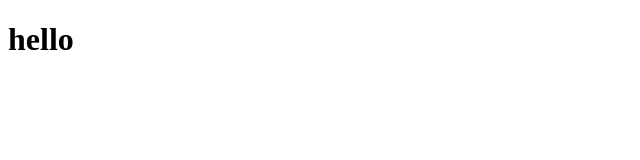
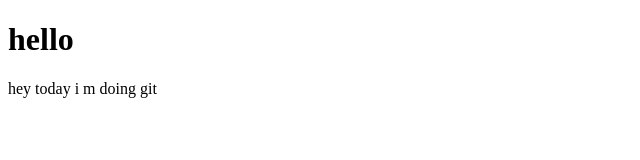
Before and after one commit to Sammy-99/crud-operation-in-laravel, a plain HTML site: page index.html in a window 1280 px wide. Shown: the whole page, without its empty margins (0-640 px from the left). Drawn offline with Linux system fonts and the light colour scheme.

Commit message:
version 2

```diff
--- a/index.html
+++ b/index.html
@@ -8,5 +8,6 @@
 </head>
 <body>
     <h1>hello</h1>
+    <p>hey today i m doing git</p>
 </body>
 </html>
```
